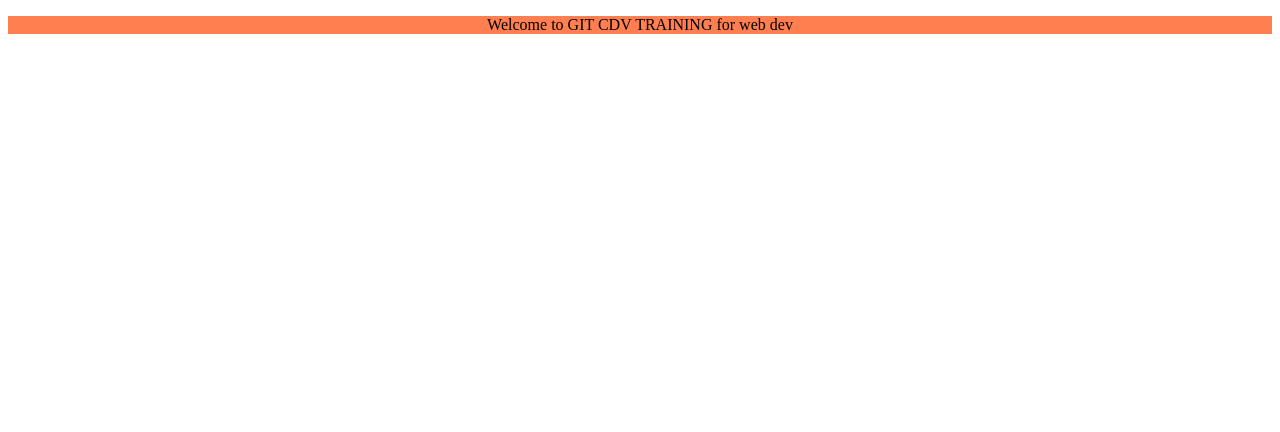
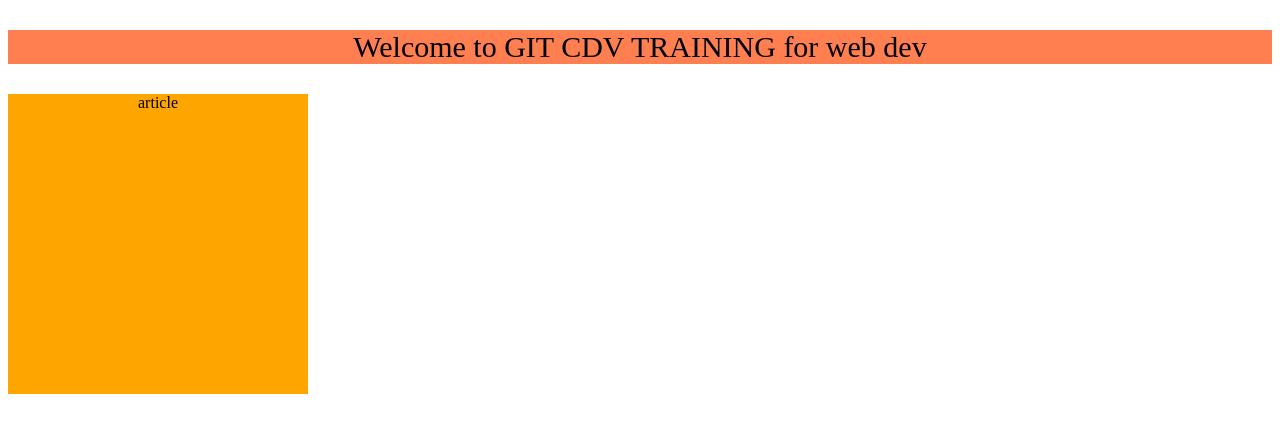
Before and after one commit to MaciejPiechota/web1_17marca, a plain HTML site: page index.html in a window 1280 px wide. Drawn offline with Linux system fonts and the light colour scheme.

Commit message:
Added div. Added styles to paragraph

```diff
--- a/index.html
+++ b/index.html
@@ -9,5 +9,6 @@
 </head>
 <body>
     <p>Welcome to GIT CDV TRAINING for web dev</p>
+    <div>article</div>
 </body>
 </html>
--- a/style.css
+++ b/style.css
@@ -1,4 +1,12 @@
 p {
     background-color: coral;
     text-align: center;
+    font-size: 30px;
 }
+
+div {
+    height: 300px;
+    width: 300px;
+    background-color: orange;
+    text-align: center;
+}
```
